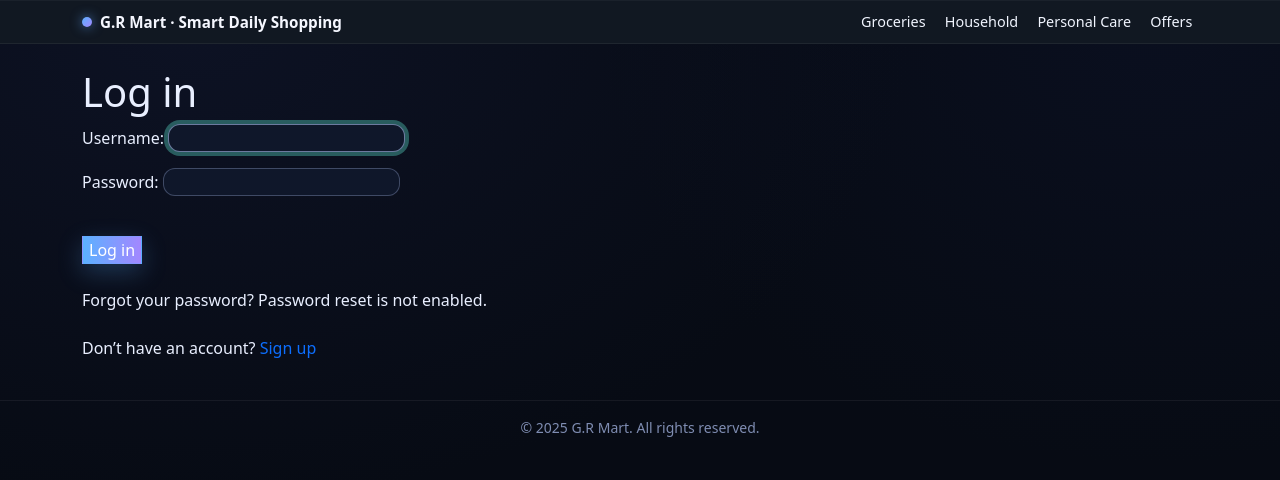
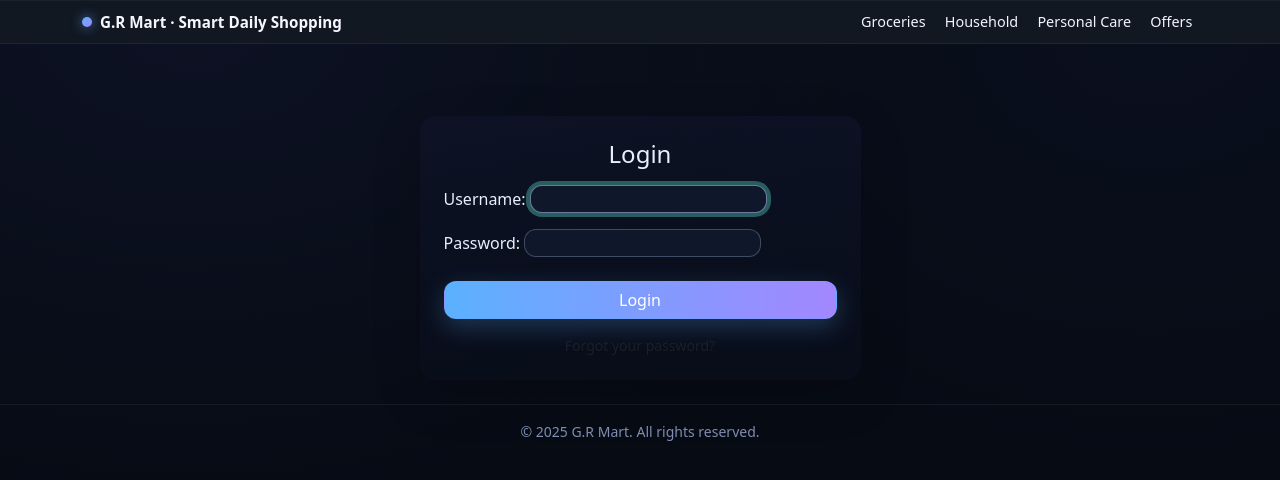
Before and after one commit to rahulgaddipati3-byte/grmart, a Django app: page /accounts/login/ in a window 1280 px wide. Shown: the part 57-537 px from the top of the page. Run offline with Django 5.2, Linux system fonts and the light colour scheme.

Commit message:
Fix login template pluralization

```diff
--- a/templates/accounts/registration/login.html
+++ b/templates/accounts/registration/login.html
@@ -1,41 +1,44 @@
 {% extends "base.html" %}
 {% load static %}
 
+{% block title %}Login · G.R Mart{% endblock %}
+
 {% block content %}
-<div class="auth-page">
-    <div class="auth-card">
-        <h1 class="text-2xl font-semibold mb-6">Log in</h1>
+<div class="container mt-5">
+    <div class="row justify-content-center">
+        <div class="col-md-5">
+            <div class="card shadow-lg border-0">
+                <div class="card-body p-4">
+                    <h1 class="h4 mb-3 text-center">Login</h1>
 
-        <form method="post" novalidate>
-            {% csrf_token %}
-            {{ form.as_p }}
+                    {% if form.errors %}
+                        <div class="alert alert-danger small">
+                            Please correct the error{{ form.errors|length|pluralize }} below.
+                        </div>
+                    {% endif %}
 
-            <button type="submit" class="btn-primary w-full mt-4">
-                Log in
-            </button>
-        </form>
+                    {% if next %}
+                        <p class="text-muted small mb-3 text-center">
+                            Please log in to continue.
+                        </p>
+                    {% endif %}
 
-        <div class="mt-4 text-sm text-slate-400">
-            <!-- We REMOVE the password_reset url to avoid NoReverseMatch -->
-            <p>Forgot your password? <span class="text-slate-500">Password reset is not enabled.</span></p>
-        </div>
+                    <form method="post" novalidate>
+                        {% csrf_token %}
+                        {{ form.as_p }}
 
-        <div class="mt-4 text-sm text-slate-400">
-            <p>
-                Don’t have an account?
-                <a href="{% url 'accounts:signup' %}" class="link-primary">Sign up</a>
+                        <button type="submit" class="btn btn-primary w-100 mt-2">
+                            Login
+                        </button>
+                    </form>
 
-            </p>
+                    <div class="mt-3 text-center text-muted small">
+                        <!-- No signup URL configured, so just show an info text -->
+                        Forgot your password?
+                    </div>
+                </div>
+            </div>
         </div>
     </div>
 </div>
 {% endblock %}
-<form method="post" class="space-y-4">
-    {% csrf_token %}
-    {{ form.as_p }}
-
-    <button type="submit"
-            class="w-full py-2 px-4 rounded-xl bg-indigo-500 hover:bg-indigo-400 text-white font-semibold">
-        Login
-    </button>
-</form>
```
